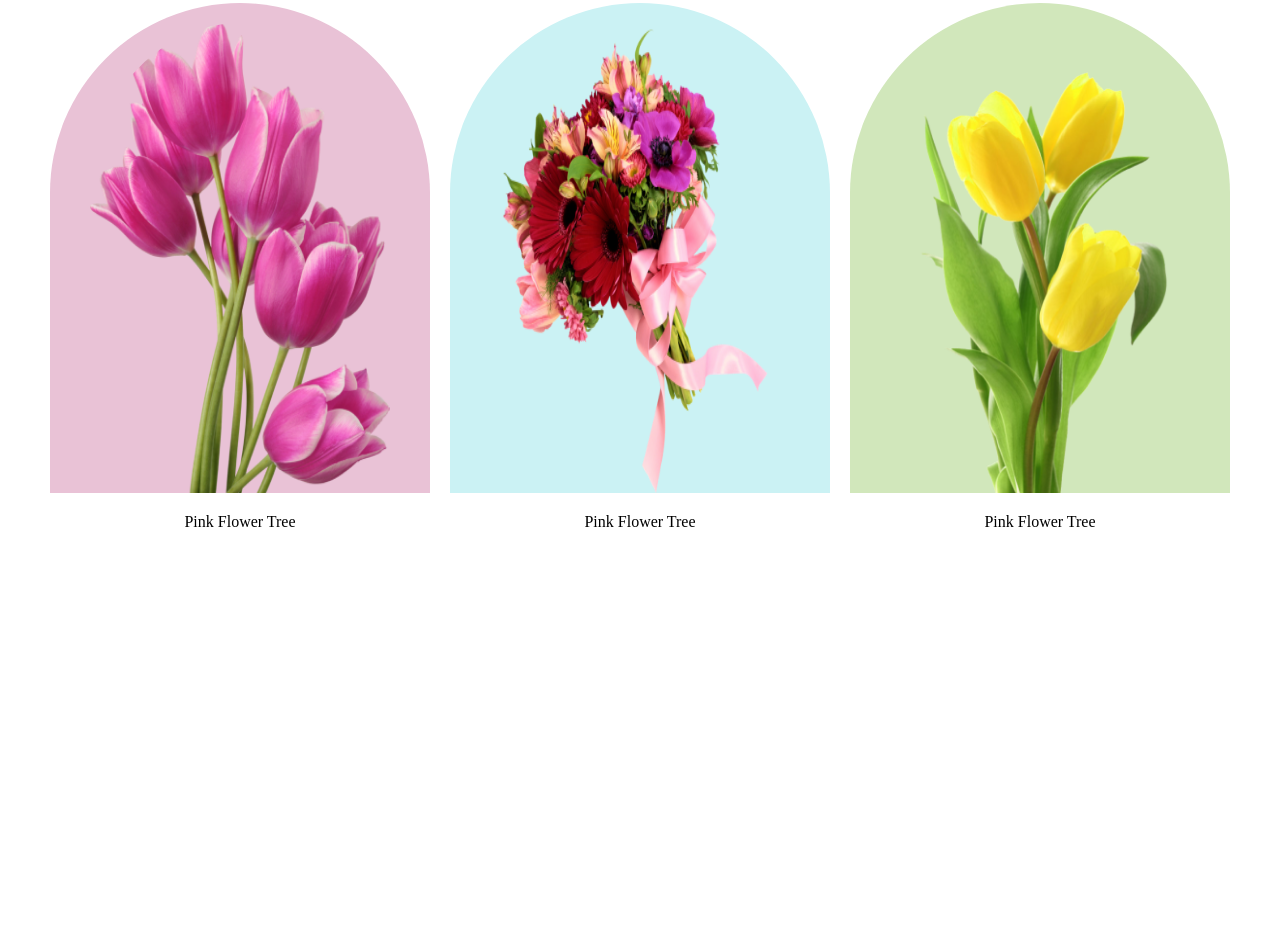
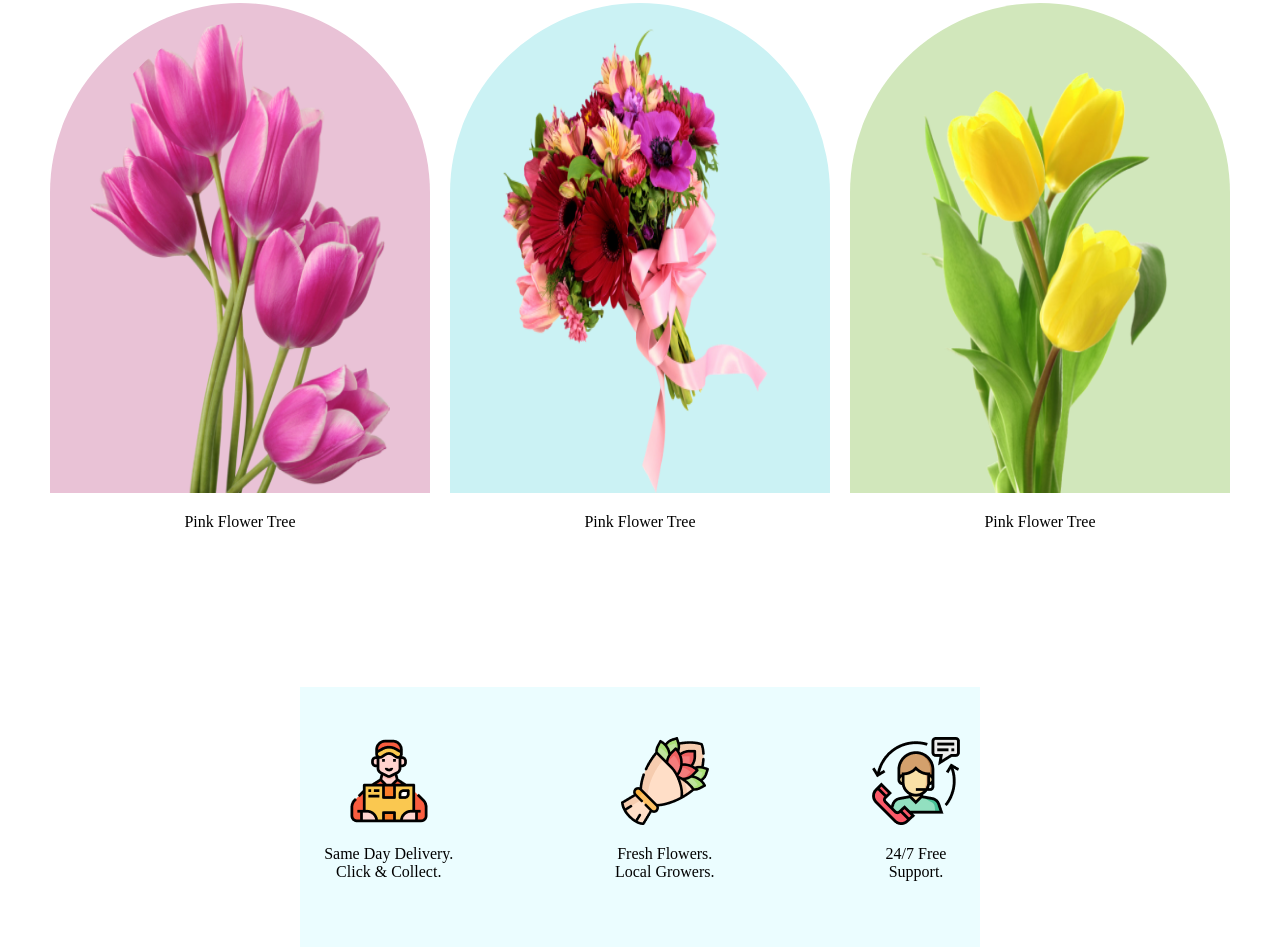
Before and after one commit to Ruhit27/flower-shop, a plain HTML site: page index.html in a window 1280 px wide. Shown: the part 891-1838 px from the top of the page. Before the commit the page ends 1438 px from the top, so only its background shows below. Drawn offline with Linux system fonts and the light colour scheme.

Commit message:
service section done

```diff
--- a/index.html
+++ b/index.html
@@ -38,5 +38,26 @@
         <p>Pink Flower Tree</p>
       </div>
     </section>
+
+    <!-- hero section done -->
+    <section class="service-wrapper">
+      <section class="services">
+        <div>
+          <img src="./Flower Asset/Group 57.png" alt="" srcset="">
+          <p>Same Day Delivery. Click & Collect.</p>
+
+        </div>
+        <div>
+          <img src="./Flower Asset/Group 58.png" alt="" srcset="">
+
+          <p>Fresh Flowers. Local Growers.</p>
+        </div>
+        <div>
+          <img src="./Flower Asset/Group 59.png" alt="" srcset="">
+          <p>24/7 Free Support.</p>
+        </div>
+       </section>
+    </section>
+    <!-- service section done -->
 </body>
 </html>
--- a/style.css
+++ b/style.css
@@ -84,3 +84,20 @@ body{
     width: 300px;
     height: 470px;
 }
+
+/* hero done  */
+
+.services{
+    display: flex;
+    gap: 150px;
+    text-align: center;
+    margin-top: 140px;
+    background-color: #EBFDFF;
+    padding: 50px 20px;
+    width: 50%;
+}
+
+.service-wrapper{
+    display: flex;
+    justify-content: center;
+}
```
